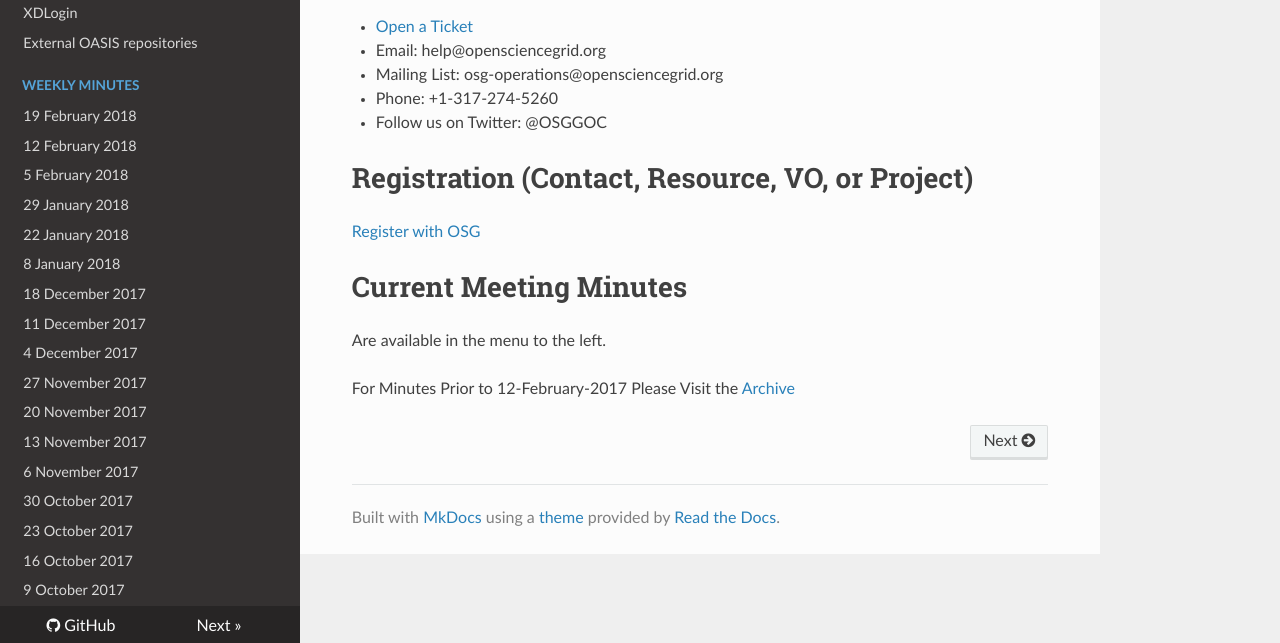
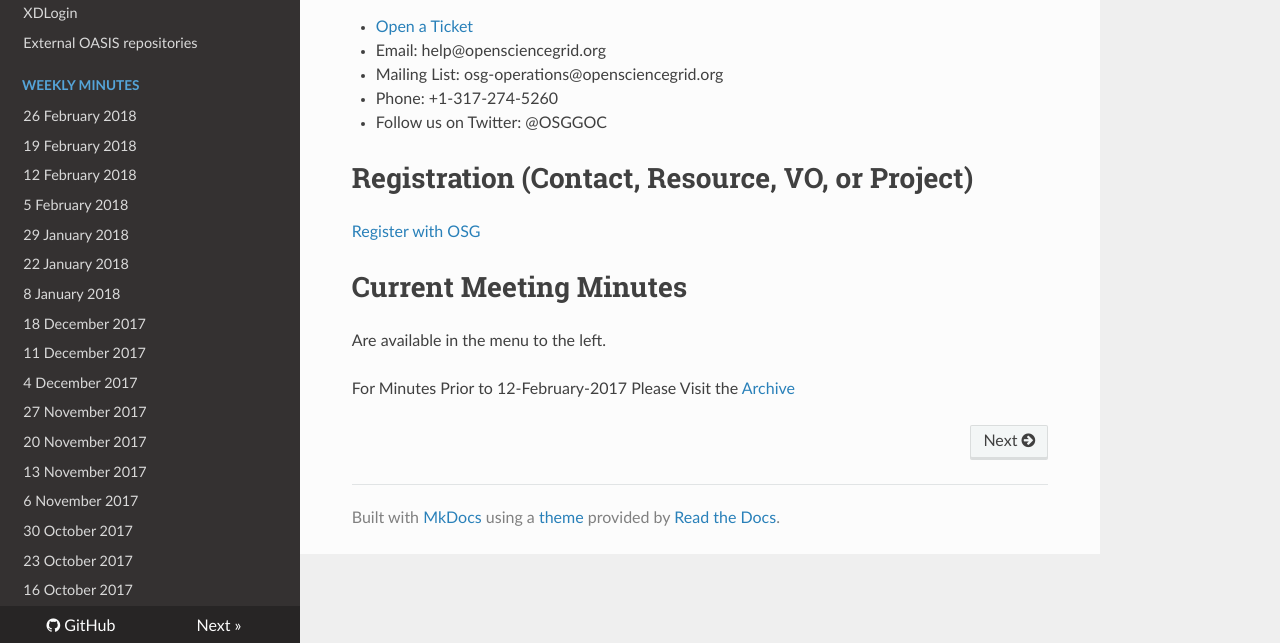
Before and after one commit to osg-htc/operations, an MkDocs documentation site: the page built from docs/index.md, in a window 1280 px wide. Shown: the part 254-897 px from the top of the page. Built offline with MkDocs 1.6.1, drawn with Linux system fonts in a browser that asks for light colours; nearby versions of some CDN libraries; old or Windows-style settings are respelled for this version of MkDocs.

Commit message:
Update mkdocs.yml

```diff
--- a/mkdocs.yml
+++ b/mkdocs.yml
@@ -16,6 +16,7 @@ pages:
   - 'XDLogin': 'SLA/xdlogin.md'
 - External OASIS repositories: 'external-oasis-repos.md'
 - Weekly Minutes:
+  - '26 February 2018': 'WeekltMinutes/26Feb2018.md'
   - '19 February 2018': 'WeeklyMinutes/19Feb2018.md'
   - '12 February 2018': 'WeeklyMinutes/12Feb2018.md'
   - '5 February 2018': 'WeeklyMinutes/05Feb2018.md'
```
